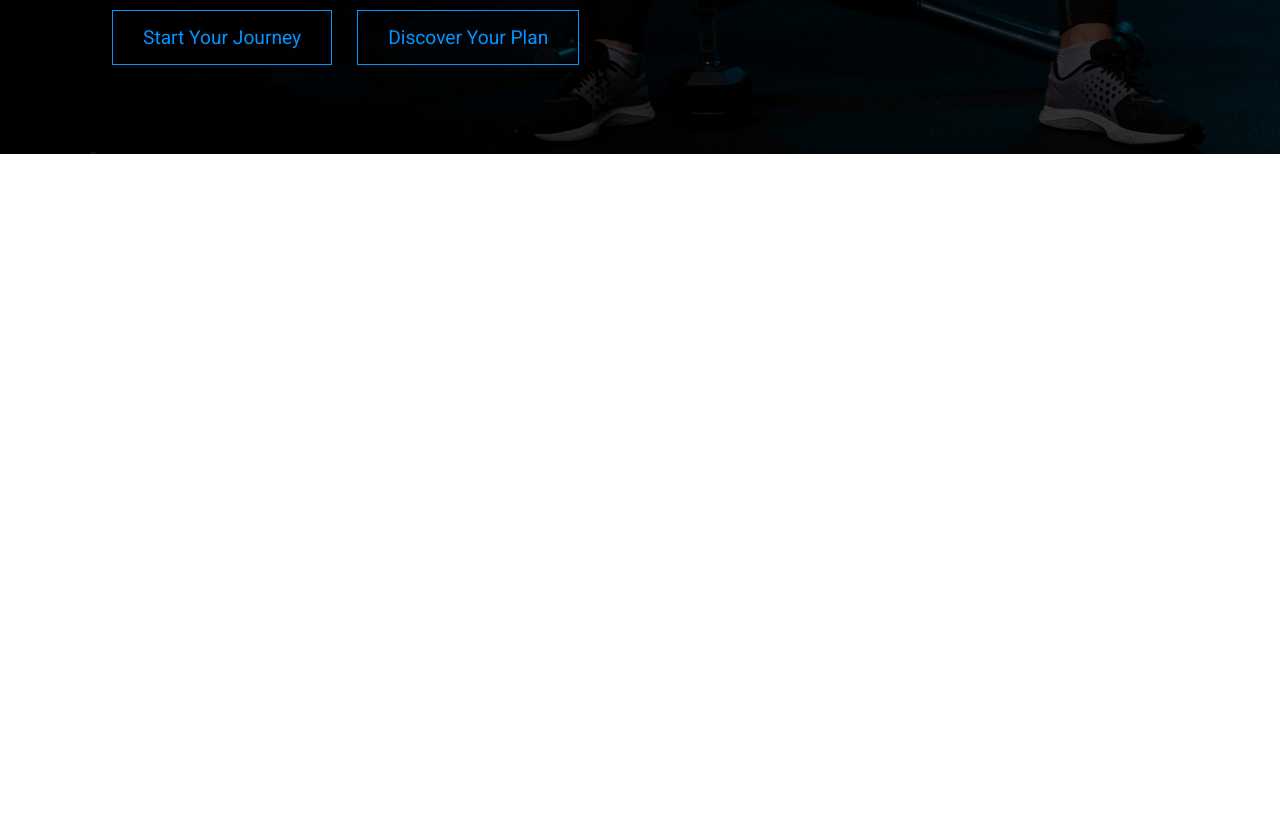
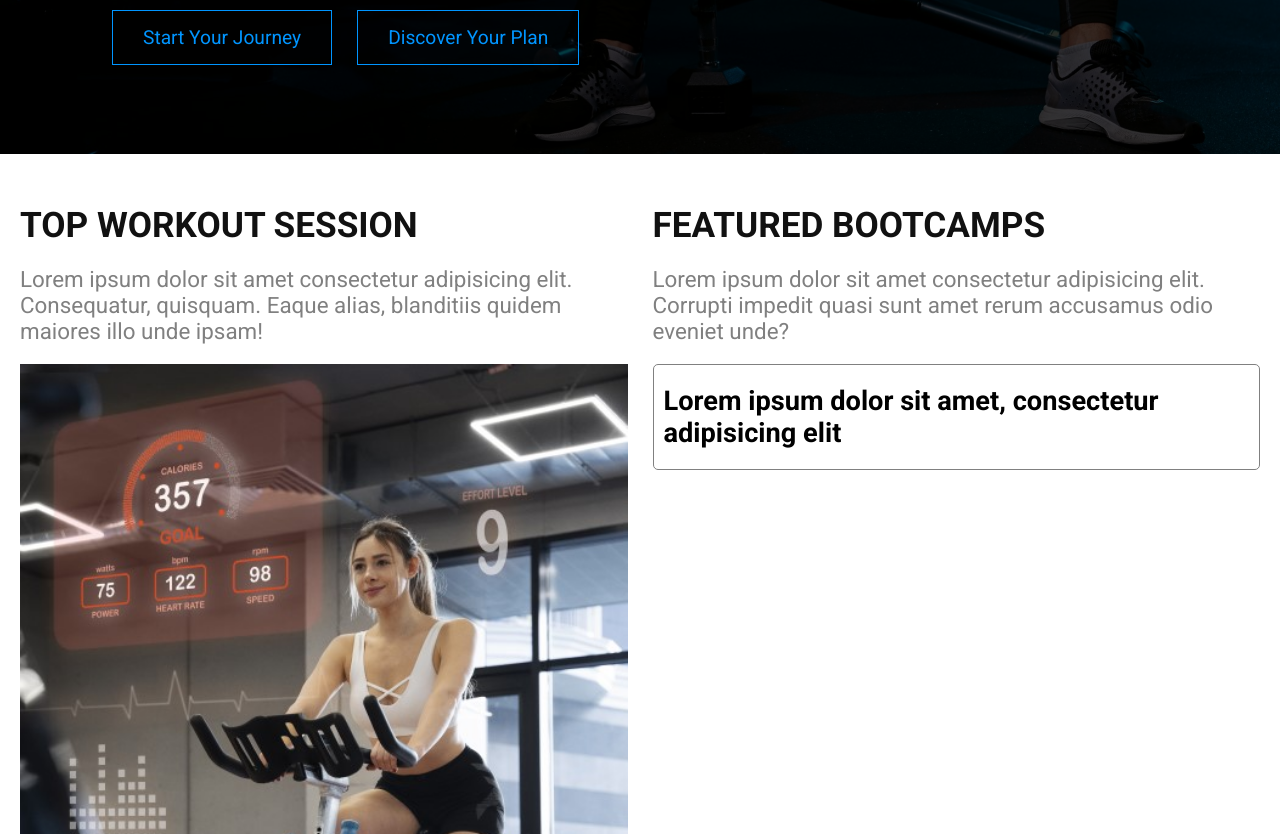
Before and after one commit to ArronRahul/GYM-APP, a React (Vite) app in the folder client/: page / in a window 1280 px wide. Shown: the part 646-1480 px from the top of the page. Before the commit the page ends 800 px from the top, so only its background shows below. Built offline with nearby package versions, Linux system fonts and the light colour scheme.

Commit message:
app.js changed
chnaged app.js lazy loading

```diff
--- a/client/src/App.jsx
+++ b/client/src/App.jsx
@@ -1,35 +1,32 @@
-import React, { Suspense, lazy } from 'react';
-import { BrowserRouter as Router, Routes, Route } from 'react-router-dom';
+import React from 'react'
+import { ToastContainer, toast } from 'react-toastify';
+import 'react-toastify/dist/ReactToastify.css';
+import { BrowserRouter as Router } from 'react-router-dom';
 import Navbar from './components/Navbar';
+import Hero from './components/Hero';
+import WorkoutSession from './components/WorkoutSession';
+import Gallery from './components/Gallery';
+import Pricing from './components/Pricing';
+import Contact from './components/Contact';
+import BMICal from './components/BMICal';
 import Footer from './components/Footer';
 import './App.css';
-import { ToastContainer } from 'react-toastify';
-
-const Hero = lazy(() => import('./components/Hero'));
-const WorkoutSession = lazy(() => import('./components/WorkoutSession'));
-const Gallery = lazy(() => import('./components/Gallery'));
-const Pricing = lazy(() => import('./components/Pricing'));
-const Contact = lazy(() => import('./components/Contact'));
-const BMICal = lazy(() => import('./components/BMICal'));
 
 const App = () => {
   return (
     <Router>
       <Navbar />
-      <Suspense fallback={<div>Loading...</div>}>
-        <Routes>
-          <Route path="/" element={<Hero />} />
-          <Route path="/workouts" element={<WorkoutSession />} />
-          <Route path="/gallery" element={<Gallery />} />
-          <Route path="/pricing" element={<Pricing />} />
-          <Route path="/contact" element={<Contact />} />
-          <Route path="/bmi-calculator" element={<BMICal />} />
-        </Routes>
-      </Suspense>
+      <Hero />
+      <WorkoutSession />
+      <Gallery />
+      <Pricing />
+      <Contact />
+      <BMICal />
       <Footer />
+
       <ToastContainer theme='dark' position='top-center' />
     </Router>
-  );
-};
+  )
+}
 
 export default App;
--- a/client/src/components/WorkoutSession.jsx
+++ b/client/src/components/WorkoutSession.jsx
@@ -2,9 +2,24 @@ import React from 'react'
 
 const WorkoutSession = () => {
   return (
-    <div>
-
+    <section className='workout_session'>
+      <div className='wrapper'>
+        <h1>TOP WORKOUT SESSION</h1>
+        <p>Lorem ipsum dolor sit amet consectetur adipisicing elit. Consequatur,
+        quisquam. Eaque alias, blanditiis quidem maiores illo unde ipsam!</p>
+        <img src='/img5.jpg' alt='workout'/>
     </div>
+    <div className='wrapper'>
+      <h1>FEATURED BOOTCAMPS</h1>
+      <p> Lorem ipsum dolor sit amet consectetur adipisicing elit. Corrupti
+      impedit quasi sunt amet rerum accusamus odio eveniet unde? </p>
+      <div className="bootcamps">
+        <div>
+          <h4>Lorem ipsum dolor sit amet, consectetur adipisicing elit</h4>
+        </div>
+      </div>
+    </div>
+    </section>
   )
 }
 
```
